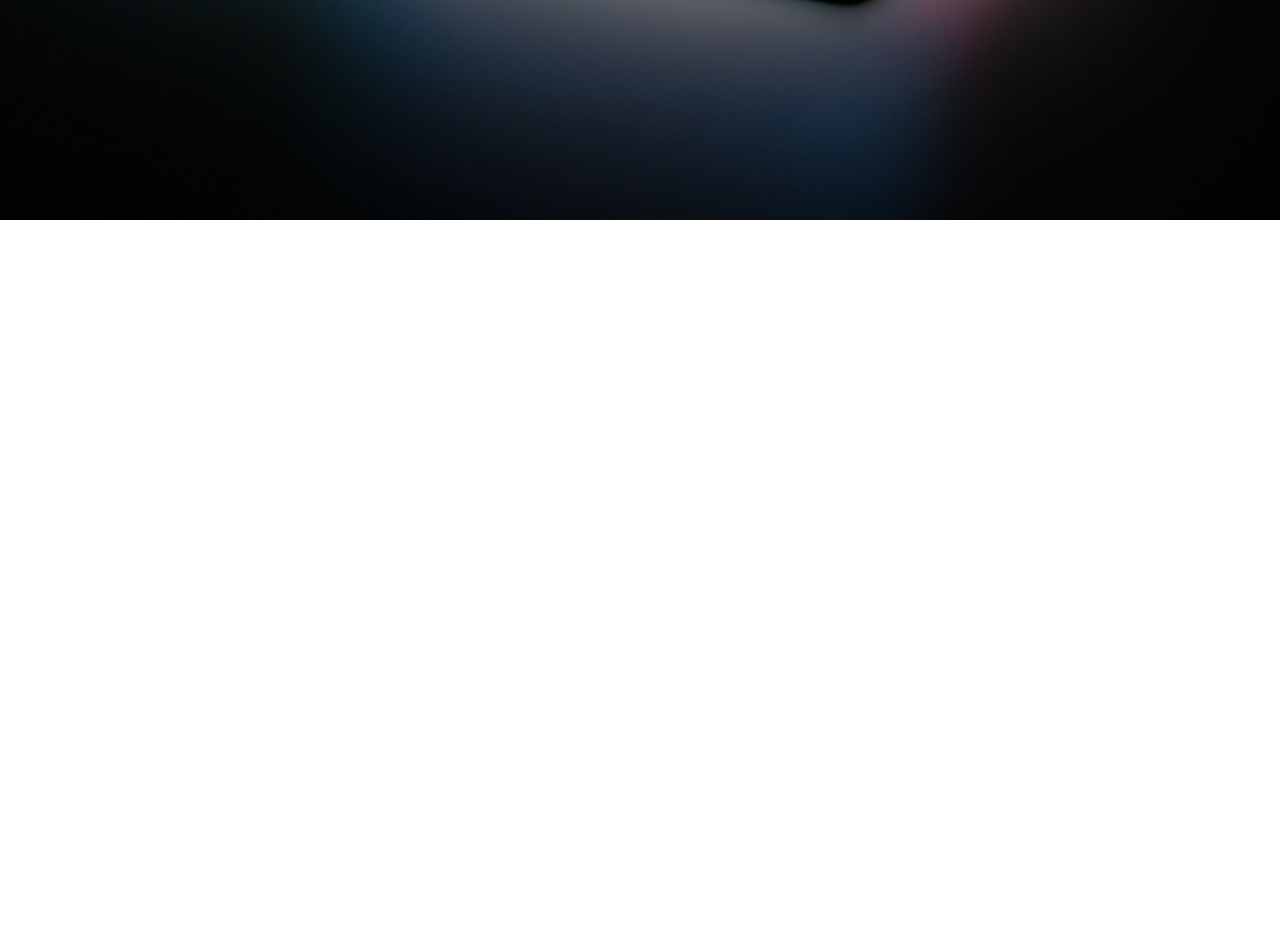
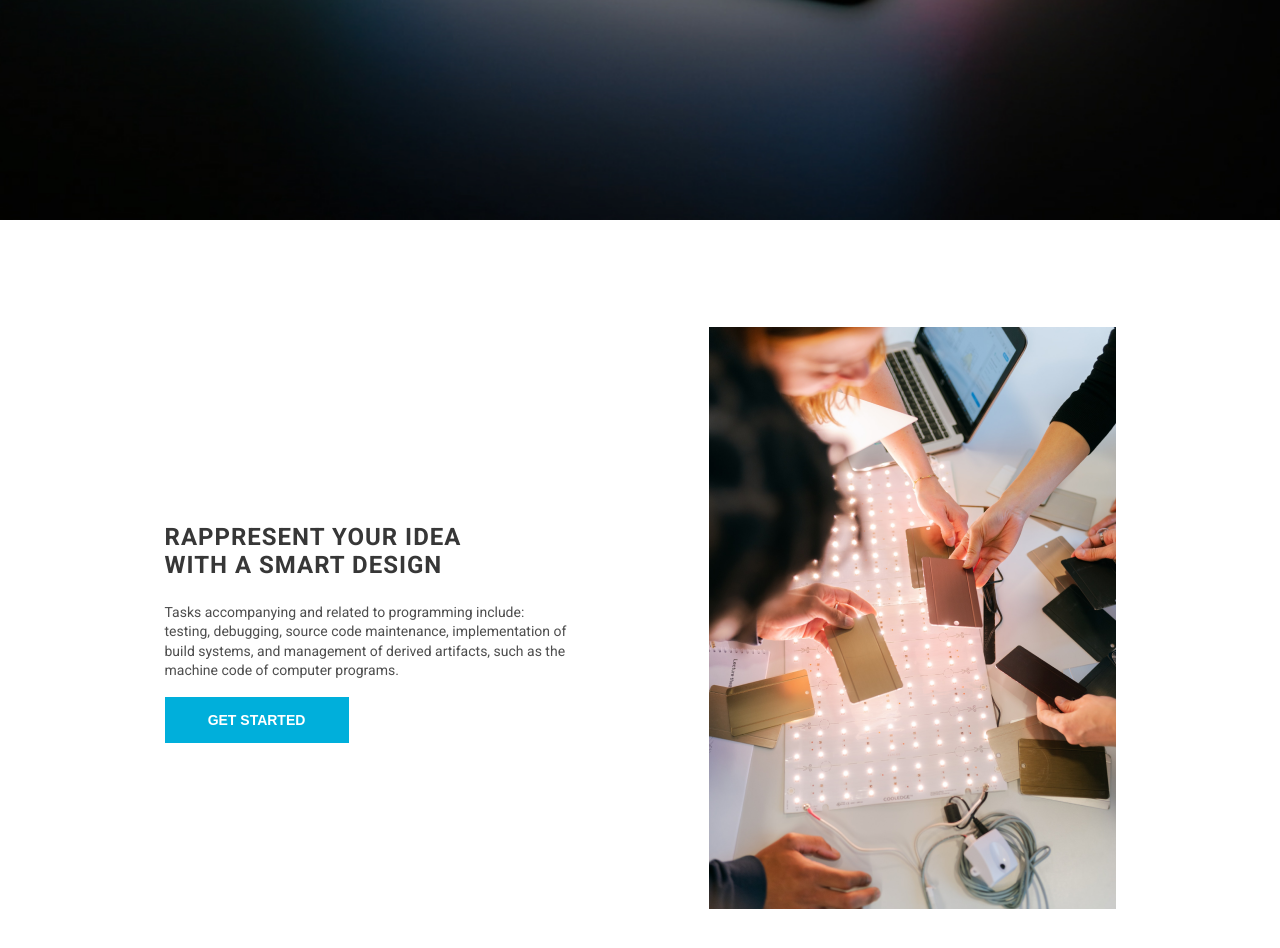
Before and after one commit to MrTorus/webdev, a plain HTML site: page index.html in a window 1280 px wide. Shown: the part 580-1528 px from the top of the page. Before the commit the page ends 800 px from the top, so only its background shows below. Drawn offline with Linux system fonts and the light colour scheme.

Commit message:
feat: section2

```diff
--- a/index.html
+++ b/index.html
@@ -66,6 +66,22 @@
                 </div>
             </div>
         </section>
+        <section class="section2">
+            <div class="section2Wrapper">
+                <div class="textSection2">
+                    <h3 class="section2Tittle">Rappresent your idea with
+                        a smart Design
+                    </h3>
+                    <p class="section2Intro">Tasks accompanying and related to programming include: testing, debugging, source code maintenance, implementation of build systems, and management of derived artifacts,
+                        such as the machine code of computer programs.
+                    </p>
+                    <button type="submit" class="getStart">get started</button>
+                </div>
+                <div class="imgSection2">
+                    <img src="img/sector2img.png" alt="">
+                </div>
+            </div>
+        </section>
 
     </main>
 </body>
--- a/style.css
+++ b/style.css
@@ -112,3 +112,43 @@ body {
 .socialLogo:hover {
     opacity: 100%;
 }
+.section2 {
+    display: flex;
+    height: 800px;
+    background:  #FFFFFF no-repeat center;
+    background-size: cover;
+
+}
+.section2Wrapper {
+    display: flex;
+    flex-direction: row;
+    justify-content: space-around;
+    align-items: center;
+    width: 85%;
+    height: 100%;
+    margin: 0 auto;
+}
+.section2Tittle {
+    width: 367px;
+    height: 57px;
+    font-family: Roboto;
+    font-style: normal;
+    font-weight: bold;
+    font-size: 24px;
+    line-height: 28px;
+    display: flex;
+    align-items: flex-end;
+    letter-spacing: 1px;
+    text-transform: uppercase;
+    color: #373737;
+}
+.section2Intro {
+    width: 407px;
+    height: 80px;
+    font-family: Roboto;
+    font-style: normal;
+    font-weight: normal;
+    font-size: 14px;
+    line-height: 140%;
+    color: #4E4E4E;
+}
```
Also changed, not shown: img/sector2img.png (added).
